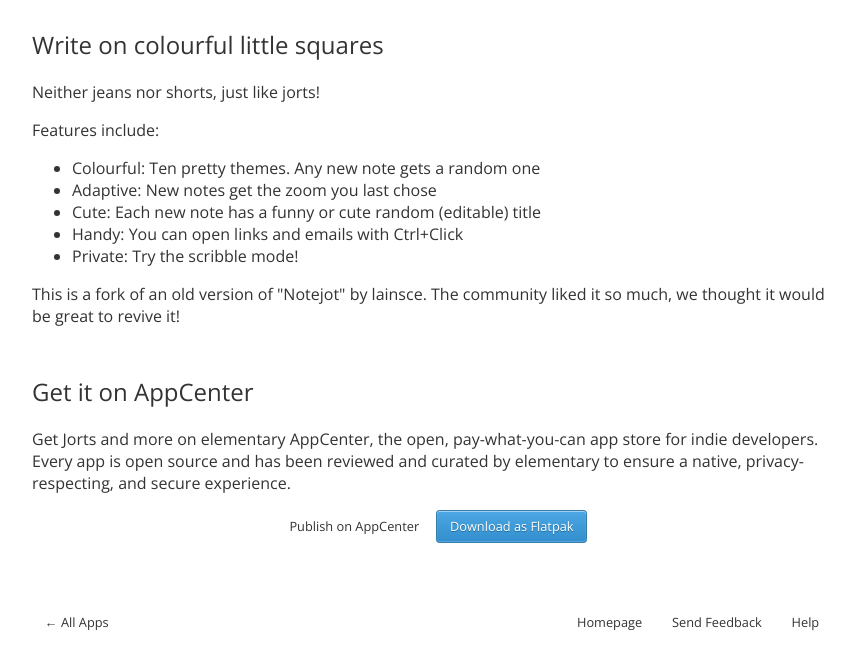
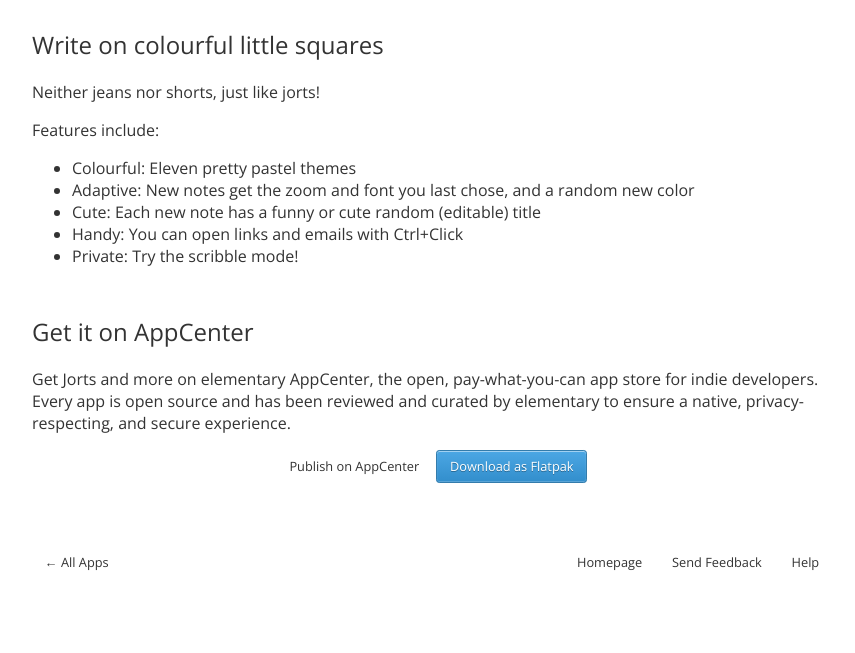
Before and after one commit to elementary/appcenter-web, a Jekyll site: the page built from _apps/io.github.elly_code.jorts.md, in a window 1280 px wide. Shown: the part 448-1101 px from the top of the page, without its empty margins (208-1063 px from the left). Built offline with Jekyll 4.4.1, drawn with Linux system fonts in a browser that asks for light colours; nearby versions of some CDN libraries; after the commit the page ends 1041 px from its top, so only the background shows below that.

Commit message:
Automatic update of data

```diff
--- a/_apps/io.github.elly_code.jorts.md
+++ b/_apps/io.github.elly_code.jorts.md
@@ -8,7 +8,7 @@ help_page: https://github.com/elly-code/jorts/wiki
 bugtracker: https://github.com/elly-code/jorts/issues
 dist: flatpak
 screenshots:
-  - https://flatpak.elementary.io/repo/screenshots/io/github/elly_code.jorts/8c011f5c1d8686f8bb7bb335100ad20d/screenshots/image-1_orig.png
+  - https://flatpak.elementaryos.org/repo/media/io/github/elly_code.jorts/ce5615347e8d38052926f51691ad64b2/screenshots/image-1_orig.png
 color:
   primary: "#64baff"
   primary-text: "#000"
@@ -23,10 +23,9 @@ redirect_from: /io.github.elly_code.jorts.desktop/
 <p>Neither jeans nor shorts, just like jorts!</p>
 <p>Features include:</p>
 <ul>
-<li>Colourful: Ten pretty themes. Any new note gets a random one</li>
-<li>Adaptive: New notes get the zoom you last chose</li>
+<li>Colourful: Eleven pretty pastel themes</li>
+<li>Adaptive: New notes get the zoom and font you last chose, and a random new color</li>
 <li>Cute: Each new note has a funny or cute random (editable) title</li>
 <li>Handy: You can open links and emails with Ctrl+Click</li>
 <li>Private: Try the scribble mode!</li>
 </ul>
-<p>This is a fork of an old version of "Notejot" by lainsce. The community liked it so much, we thought it would be great to revive it!</p>
```
